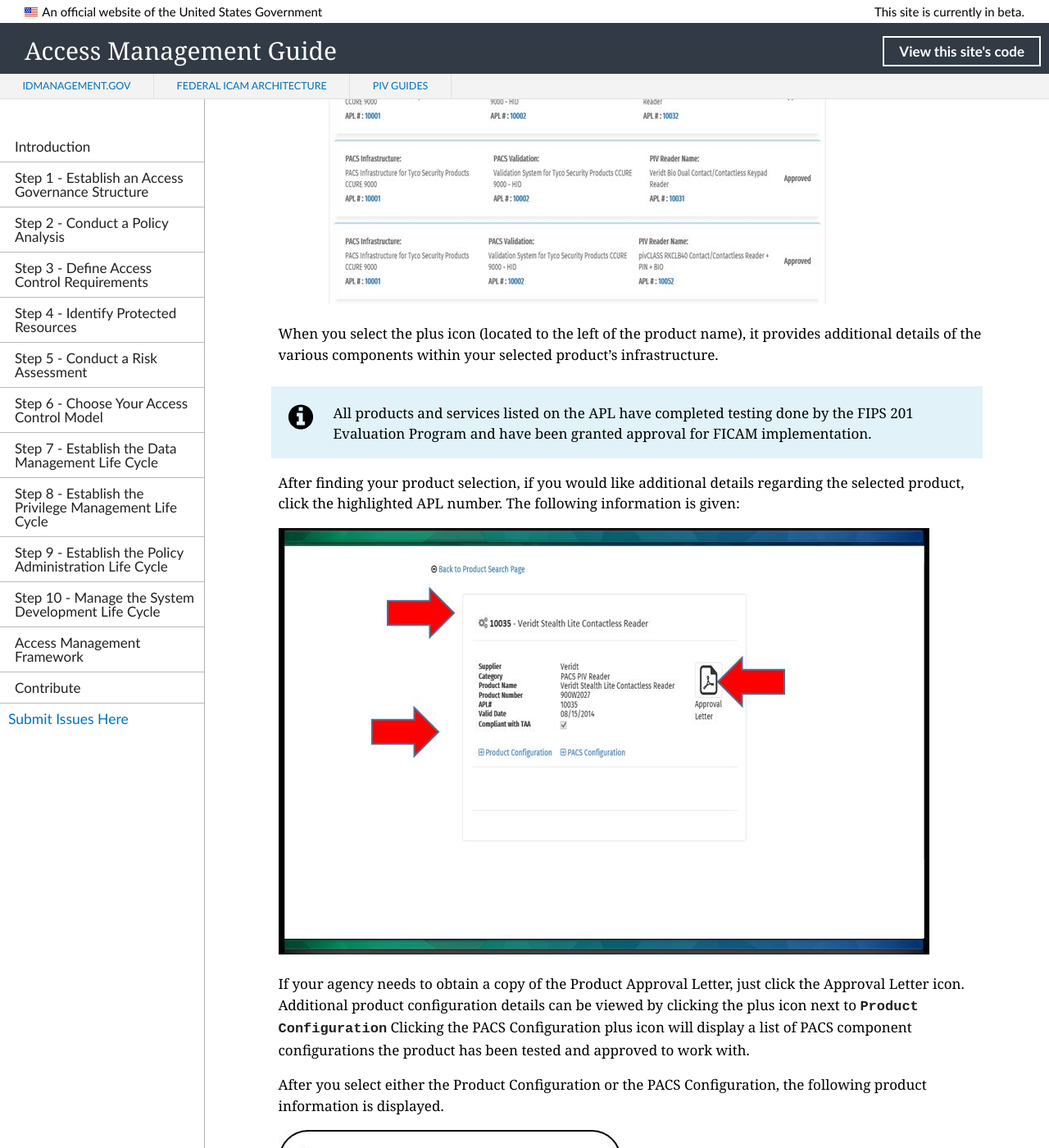
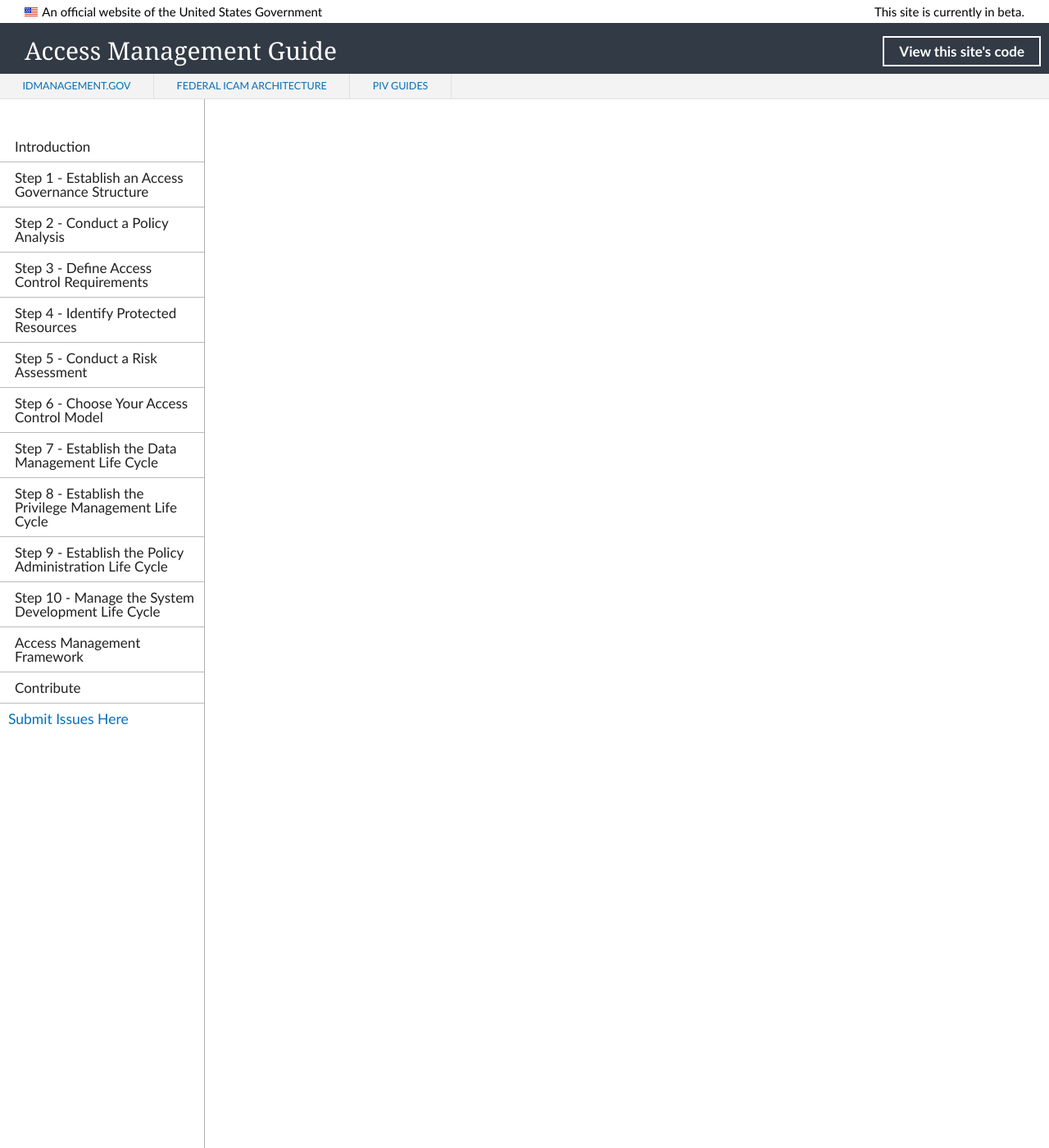
Before and after one commit to GSA/ficam-access, a Jekyll site: the page built from pages/PACS_Procurement.md, in a window 1280 px wide and 1400 px high, scrolled down 22793 px. Shown: the whole window at 82% size. Built offline with Jekyll 4.4.1, drawn with Linux system fonts in a browser that asks for light colours; nearby versions of some CDN libraries; some of the changed text lies outside the part shown.

Commit message:
Update PACS_Procurement.md

```diff
--- a/pages/PACS_Procurement.md
+++ b/pages/PACS_Procurement.md
@@ -412,105 +412,3 @@ The listings below provide resources and Point of Contact(s) (POC) for your agen
 * US General Services Administration (GSA)
   * **Website:**  IDManagement.gov
   * **Email:**  ICAM@gsa.gov
-
-## APPENDIX A-------STILL IN DEVELOPMENT-----Placeholder for the Playbook Tutorial Guide>>>>>>>
-
-This part of the playbook will be a tutorial with screen shots to help individuals navigating through idmanagement.gov for
-APL product/services and GSA Schedule information.
-
-![PACS Buyer's Checklist Outline](../img/pacs-buying_checklist.JPG){:style="float:right"}
-
-![FIPS 201 APL logo](../img/pacs-buying_guide.JPG){:style="float:left"}
-
-#### Step 1 – “Finding the APL”
-
-The **Approved Product List (APL)** shows products and services by category.  It has a filtering mechanism to help you choose what type of product your agency needs.
-
-The Approved Products List can be accessed at: https://www.idmanagement.gov/IDM/IDMFicamProductSearchPage
-
-#### Step 2 – “Where to Find my PACS Equipment on the APL”
-
-![APL Navigation main page](../img/pacs-buying_idm-1.JPG)
-
->**Example:** My agency is looking for a PACS and Validation Infrastructure System.  This information is located under the **`For Agencies`** Section.
-In this case, you are looking for a PACS product.  Look for the **`Find Approved Products or Services`** tab (on the left part of the page) and then select the category that meets your agency needs.
-Listed below is where your agency can find the PACS information:
-https://www.idmanagement.gov/IDM/s/
-
-![APL category filter](../img/pacs-buying_idm-2.JPG)
->The above page is what you should see on your screen.
-
-The **`Filter by Category`** dropdown list shows the following PACS Categories:
-
-* **[list of categories to be included in future update]**
-
-You can then select the category of PACS equipment you wish to view.
-Once you have chosen your specific PACS category, the APL displays a list products for that category along with the following information for each:
-
-*	Product Name
-*	Supplier
-*	Category
-*	APL Number
-*	Status
-*	Valid Date (and if there are restrictions)
-
-For this example, we have chosen “PACS Infrastructure for Tyco Security Products CCURE 9000”.
-
-![Example APL product listing](../img/pacs-buying_idm-3.JPG)
-
-When you select the plus icon (located to the left of the product name), it provides additional details of the various components within your selected product’s infrastructure.
-
-{% include alert-info.html content="All products and services listed on the APL have completed testing done by the FIPS 201 Evaluation Program and have been granted approval for FICAM implementation." %}
-
-
-After finding your product selection, if you would like additional details regarding the selected product, click the highlighted APL number.  The following information is given:
-
-![Example APL product details](../img/pacs-buying_idm-4.JPG)
-
-If your agency needs to obtain a copy of the Product Approval Letter, just click the Approval Letter icon.
-Additional product configuration details can be viewed by clicking the plus icon next to **`Product Configuration`**
-Clicking the PACS Configuration plus icon will display a list of PACS component configurations the product has been tested and approved to work with.
-
-After you select either the Product Configuration or the PACS Configuration, the following product information is displayed.
-
-![Example APL product configuration detail](../img/pacs-buying_idm-5.JPG)
-
-#### Step 3 – “Finding Program Documents”
-
-If your agency needs to view FICAM Testing Program documents, you can view them from the idmanagement.gov Approved Product List main page.  Just select **`About FICAM`** and then select **`Document Library`**.  Thhis will direct you to the [Document Library page](https://www.idmanagement.gov/IDM/s/document_library).
-
-![navigating to the Document Library](../img/pacs-buying_idm-6.JPG)
-
-On the right of this page you will see a column titled *I Want To*. Under this, select **`View Product Testing Documents`**.
-
-![navigating to FICAM Testing Documents](../img/pacs-buying_idm-7.JPG)
-
-Which brings your agency to your “target” page, [FICAM Testing Program Documents](https://www.idmanagement.gov/IDM/s/article_content_old?tag=a0Gt0000000Sfwt), shown below.
-
-![FICAM Testing Documents page](../img/pacs-buying_idm-8.JPG)
-
-#### Step 4 – “Finding FPKI Approved Providers”
-
-In this example, an agency needs information about PKI Shared Service Providers.   This information can be found at the [FPKI Approved Providers](https://www.idmanagement.gov/IDM/s/article_content_old?tag=a0Gt0000000XRrC) page.  This page contains all the contact information an agency needs relating to PACS products and their vendors.
-To get there, go back to where we first began, at the main page:  idmanagement.gov
-
-![navigating to FPKI Approved Providers](../img/pacs-buying_idm-9.JPG)
-
-Once there, under the section titled **`For Agencies`**, select **`Find Approved Federal PKI Providers`**, indicated above.
-
-This will bring you to your “Destination” page as shown below.
-
-![FPKI Approved Providers page](../img/pacs-buying_idm-10.JPG)
-
-#### Step 5 – “Finding MORE Information”
-
-Additional Links to PACS information can be found on the [Contact Us](https://www.idmanagement.gov/IDM/s/article_detail?link=contact-us) page by clicking the **`Contact Us`** tab at the top of the page, shown below.
-
-![idmanagement contact us page](../img/pacs-buying_idm-11.JPG)
-
-
-## >>>>>>STILL IN DEVELOPMENT>>>>>>>>>
-
-
-**NEXT TUTORIAL:**
-* LISTS of GSA SCHEDULES – A “HOW TO” IN FINDING YOUR AGENCY PACS EQUIPMENT”
```
